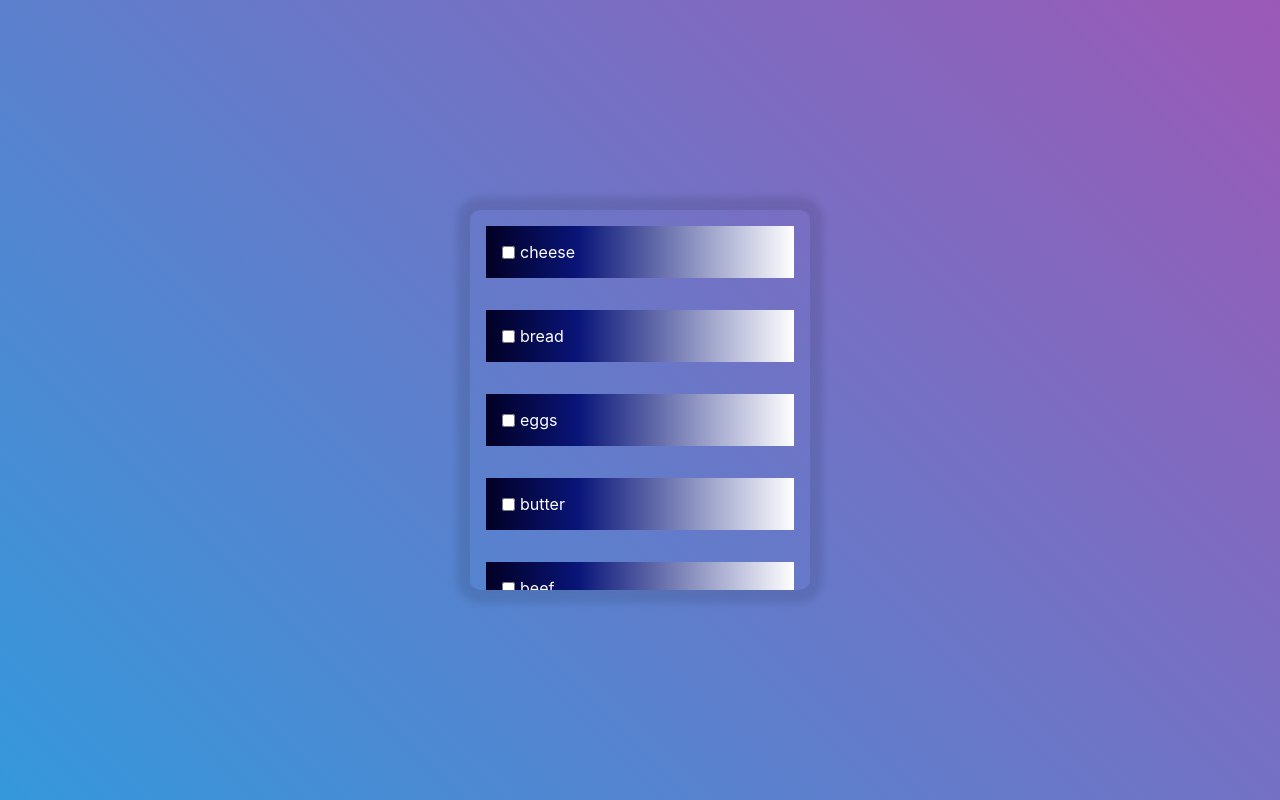
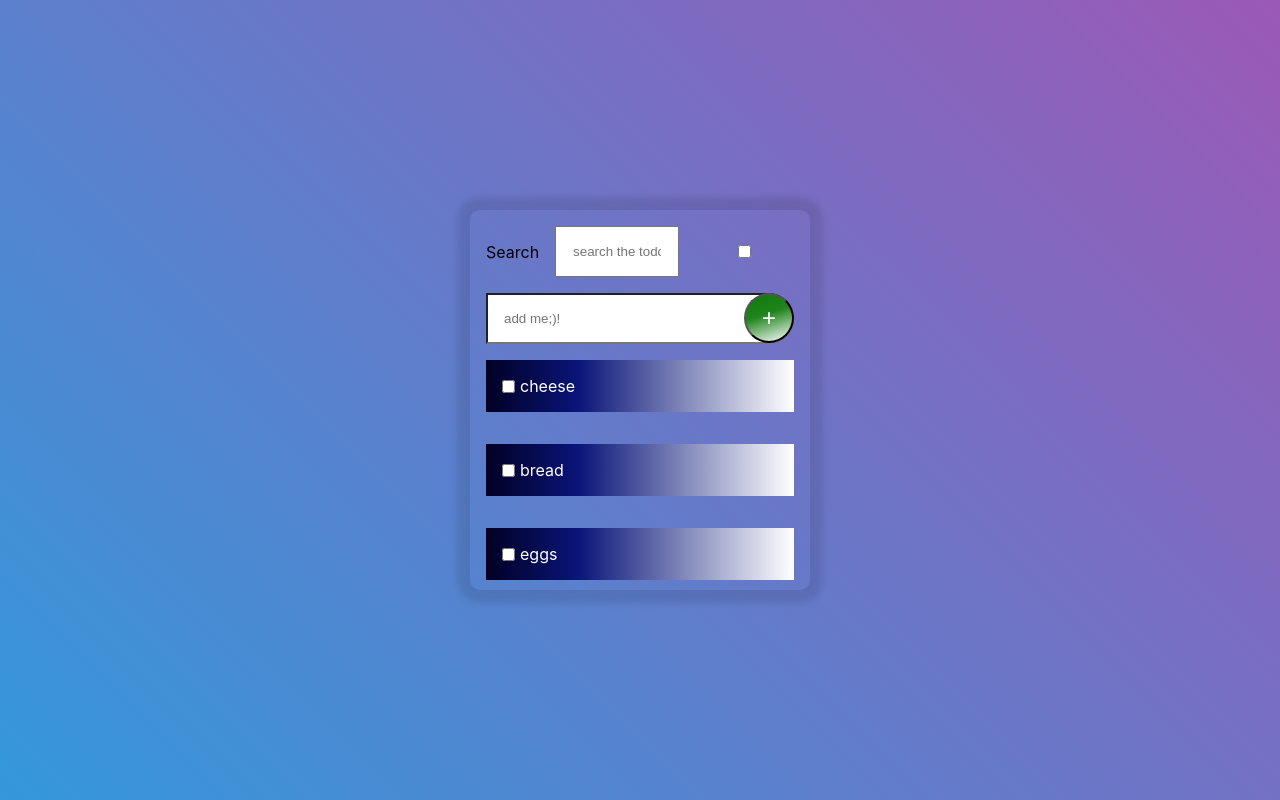
Before and after one commit to tkach90/todo, a React (Create React App) app in the folder todo/: page / in a window 1280 px wide. Built offline with nearby package versions, Linux system fonts and the light colour scheme.

Commit message:
start to implement filter checkbox staff

```diff
--- a/todo/src/TodoContainer.js
+++ b/todo/src/TodoContainer.js
@@ -63,13 +63,9 @@ class TodoContainer extends PureComponent {
         this.state = {
             todoArr: TodoData,
             text: '',
-            search: ''
+            search: '',
+            completed: false
         };
-
-        // this.handleChange = this.handleChange.bind(this);
-        // this.filterTodo = this.filterTodo.bind(this);
-        // this.handleInput = this.handleInput.bind(this);
-        // this.addItem = this.addItem.bind(this);
     }
 
     componentWillReceiveProps(nextProps) {
@@ -121,15 +117,44 @@ class TodoContainer extends PureComponent {
         }
     };
 
+    filterDone = () => {
+        let filterComplete = this.state.todoArr;
+
+        filterComplete.filter( el => {
+          return  el.completed === true
+        })
+    };
+
     render() {
         let arr = [].concat(this.state.todoArr);
         if (this.state.search !== '') {
             arr = arr.filter(el => el.text.includes(this.state.search))
         }
-console.log(arr);
+
         return (
             <TodoWrapper>
                 <form onSubmit={this.addItem}>
+                    <Search>
+                        Search
+                        <input
+                            type="text"
+                            placeholder='search the todo item'
+                            onChange={this.filterTodo}
+                            value={this.state.search}
+                        />
+                        <input
+                            type="checkbox"
+                            onChange={this.filterDone}
+                        />
+                    </Search>
+                    <Wrapper>
+                        <input
+                            placeholder='add me;)!'
+                            value={this.state.text}
+                            onChange={this.handleInput}
+                        />
+                        <NewTodoItemBtn />
+                    </Wrapper>
                     {!!arr.length &&
                     arr.map(item =>
                         <TodoItem
@@ -138,23 +163,6 @@ console.log(arr);
                             handleChange={this.handleChange}
                         />
                     )}
-                    <Wrapper>
-                        <input
-                            placeholder='add me;)!'
-                            value={this.state.text}
-                            onChange={this.handleInput}
-                        />
-                        <NewTodoItemBtn />
-                    </Wrapper>
-                    <Search>
-                        Search
-                        <input
-                            type="text"
-                            placeholder='search the todo item'
-                            onChange={this.filterTodo}
-                            value={this.state.search}
-                        />
-                    </Search>
                 </form>
             </TodoWrapper>
         )
```
